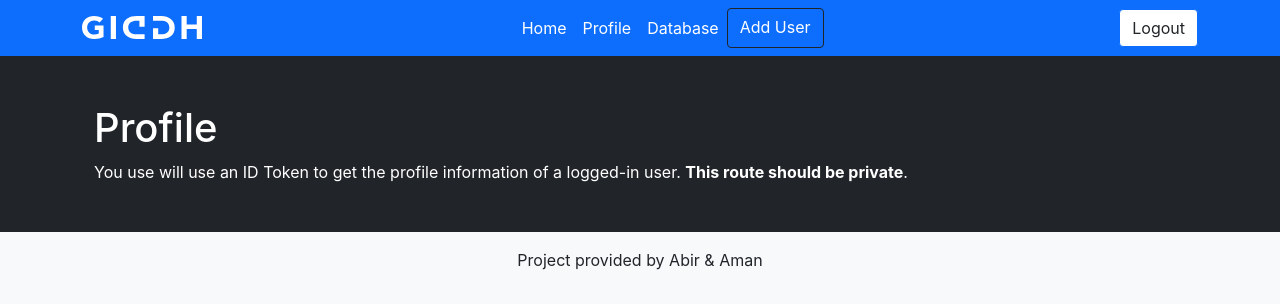
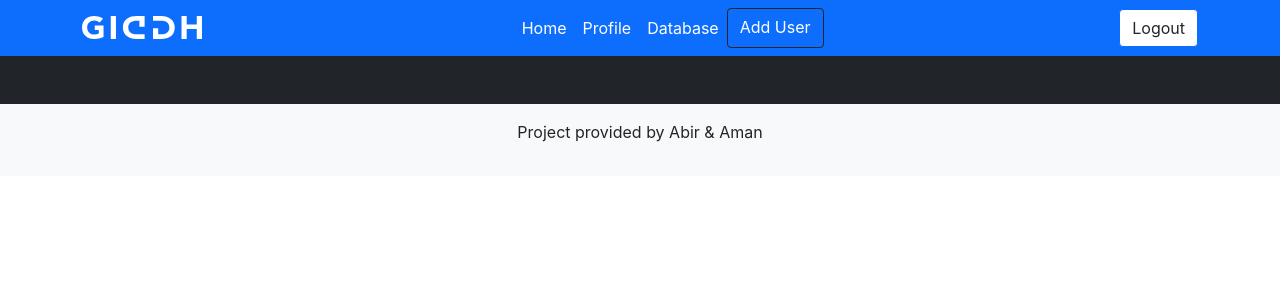
Before and after one commit to wandererabir/giddh, a React (Create React App) app in the folder giddh/: page /profile in a window 1280 px wide. Shown: the top 308 px of the page. Built offline with nearby package versions, Linux system fonts and the light colour scheme.

Commit message:
added profile details page

```diff
--- a/giddh/package.json
+++ b/giddh/package.json
@@ -20,6 +20,8 @@
     "react-router-dom": "^6.2.1",
     "react-scripts": "5.0.0",
     "react-syntax-highlighter": "^15.4.5",
+    "react-toastify": "^8.1.0",
+    "s": "^1.0.0",
     "save": "^2.4.0",
     "web-vitals": "^2.1.2"
   },
--- a/giddh/src/App.js
+++ b/giddh/src/App.js
@@ -20,6 +20,7 @@
           <Route path="/" exact element={<Home />} />
           <Route path="/profile" element={<Profile />} />
           <Route path="/database" element={<Database />} />
+
           <Route path="/user/add" element={<AddUser />} />
           <Route path="/users/edit/:id" element={<EditUser />} />
           <Route path="/users/:id" element={<ViewUser />} />
--- a/giddh/src/views/profile.js
+++ b/giddh/src/views/profile.js
@@ -1,17 +1,23 @@
 import React from "react";
-import { Container } from "react-bootstrap";
+import { Container, Row, Col } from "react-bootstrap";
 import { useAuth0 } from '@auth0/auth0-react';
 
 export const Profile = () => {
-  const {user} = useAuth0();
+  const {isAuthenticated, user} = useAuth0();
   return (
+    isAuthenticated && (
     <Container className="mb-5 text-white">
-      <h1>Profile</h1>
-      <p>
-        You use will use an ID Token to get the profile information of a
-        logged-in user. <strong>This route should be private</strong>.
-      </p>
+      <Row className="align-items-center profile-header mb-5 text-center text-md-left">
+        <Col md={2}>
+          <img src={user.picture} alt="Profile" className="rounded-circle img-fluid profile-picture mb-3 mb-md-0" />
+        </Col>
+        <Col mb>
+          <h2>{user.name}</h2>
+          <p className="lead text-muted">{user.email}</p>
+        </Col>
+      </Row>
     </Container>
+    )
   );
 };
 
```
Also changed, not shown: 1 other file (tests, documents, lock files or other folders).
